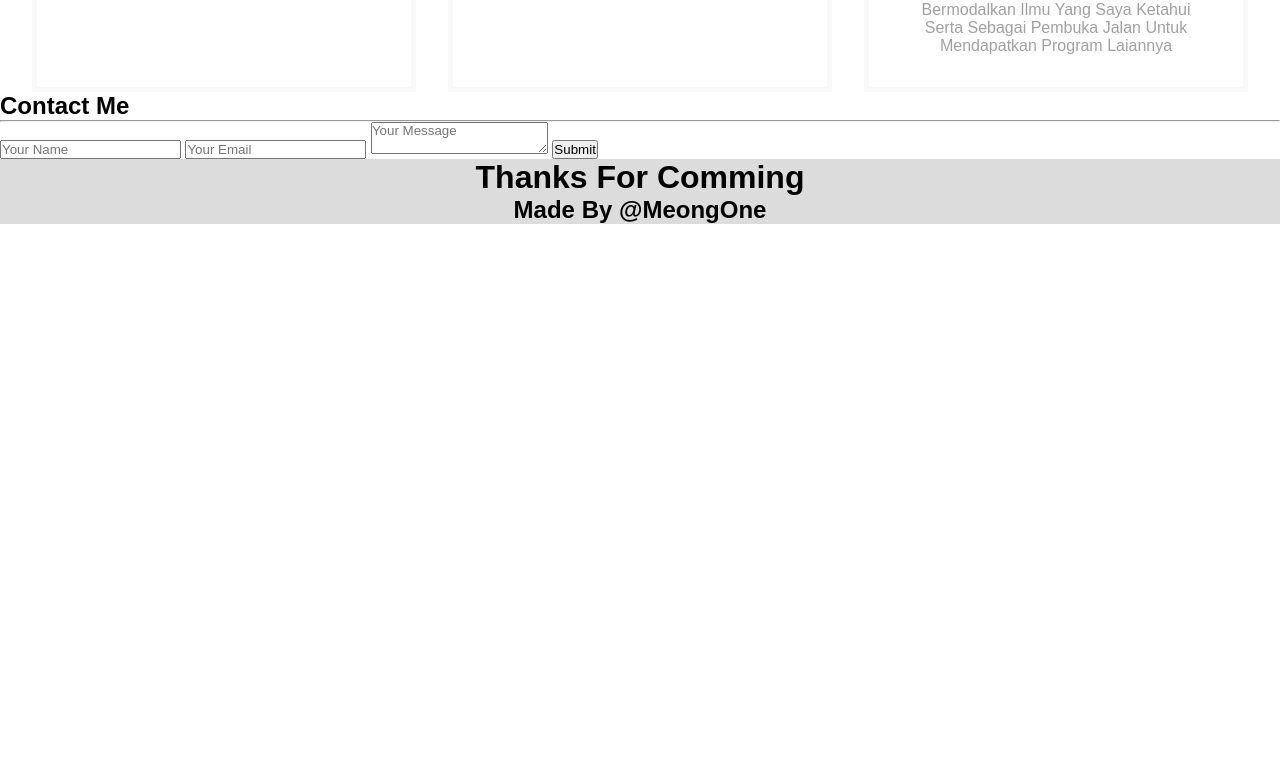
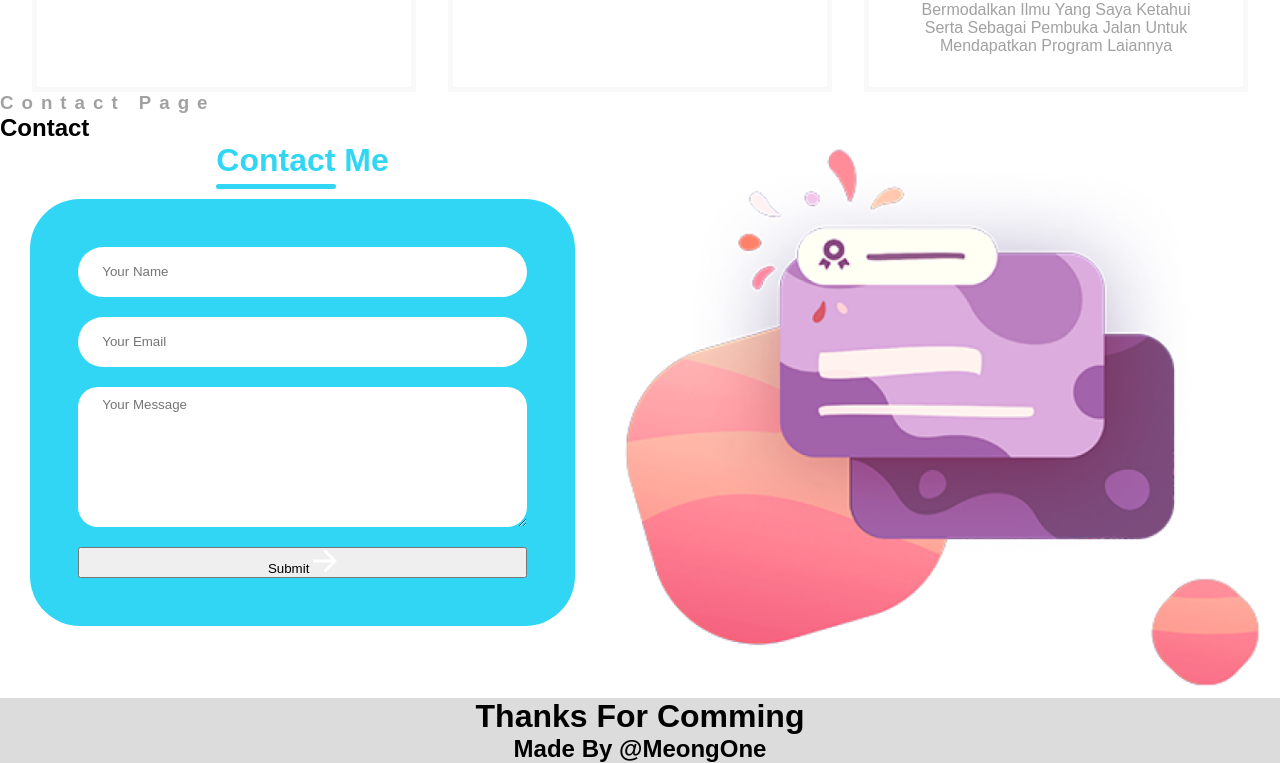
Before and after one commit to RafaelRinoAtmodjo/RafaelRinoAtmodjo.github.io, a plain HTML site: page index.html in a window 1280 px wide. Shown: the part 1843-2606 px from the top of the page. Before the commit the page ends 2067 px from the top, so only its background shows below. Drawn offline with Linux system fonts and the light colour scheme.

Commit message:
bikin form baru setengah

```diff
--- a/index.html
+++ b/index.html
@@ -114,18 +114,24 @@
 <!--         sesi portfolio end -->
 <!--         sesi contact Start -->
 <section class=" contact" id="contact">
+    <h3 class="spacing">Contact page</h3>
+    <h1>contact</h1>
+    <div class="wrapper-contact">
       <div class="contact-left">
+        <div class="contact-title">
           <h1>Contact Me</h1>
           <hr>
+        </div>
         <form action="">
           <input type="text" name="name" placeholder="Your Name" class="contact-input" required>
           <input type="text" name="email" placeholder="Your email" class="contact-input" required>
-      <textarea name="message" placeholder="Your Message" class="contact-input" required></textarea>
-      <button type="submit">submit</button>
+          <textarea name="message" placeholder="Your Message" class="contact-input textarea" required></textarea>
+          <button type="submit">submit <img src="src/img/arrow_icon.png" alt=""></button>
         </form>
       </div>
       <div class="contact-right">
-
+        <img src="src/img/right_img.png" alt="">
+      </div>
     </div>
 </section>
 <!--         sesi contact end -->
--- a/src/css/style.css
+++ b/src/css/style.css
@@ -97,7 +97,8 @@ nav>ul>li>a>button:hover {
 }
 
 .btn:hover {
-  border: none;!important
+  border: none;
+  !important
 }
 
 nav>h1 {
@@ -318,6 +319,71 @@ nav>h1 {
 
 
 /* portfolio selesai */
+/* contact mulai */
+.contact {
+  display: flex;
+  flex-direction: column;
+}
+
+.wrapper-contact {
+  display: flex;
+}
+
+.contact-left {
+  display: flex;
+  width: 50%;
+  flex-direction: column;
+  align-items: center;
+}
+
+form {
+  display: flex;
+  flex-direction: column;
+  gap: 20px;
+  width: 90%;
+  border-radius: 50px;
+  background-color: var(--iconColor);
+  padding: 3rem;
+}
+
+.contact-title>h1 {
+  font-weight: 600px;
+  color: var(--iconColor);
+  margin-bottom: 5px;
+  font-size: 2rem;
+}
+
+.contact-title>hr {
+  border: none;
+  width: 120px;
+  height: 5px;
+  background-color: var(--iconColor);
+  border-radius: 10px;
+  margin-bottom: 10px;
+}
+
+.contact-input {
+  outline: none;
+  border: none;
+  width:  100%;
+  height: 50px;
+  padding-left: 1.5rem;
+  font-weight: 500;
+  color: #666;
+  border-radius: 50px;
+}
+
+.textarea {
+  height: 140px;
+  width: 100%;
+  padding-top: 10px;
+  border-radius: 20px;
+}
+
+.contact-input:focus {
+  border: 2px solid lightgreen
+}
+/* contact selesai */
 /* footer mulai */
 footer {
   background-color: var(--bgFooter);
```
Also changed, not shown: src/img/arrow_icon.png (added), src/img/right_img.png (added). Lines whose indentation alone changed are shown as unchanged.
